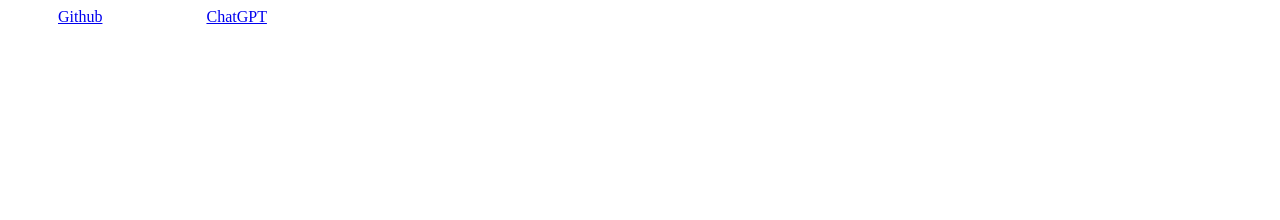
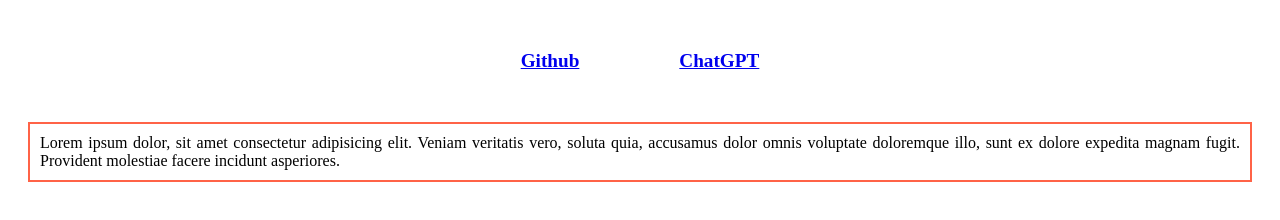
Before and after one commit to lijanahmmed/Form-Table, a plain HTML site: page index.html in a window 1280 px wide. Drawn offline with Linux system fonts and the light colour scheme.

Commit message:
html css added some unwanted css for learning

```diff
--- a/css/style.css
+++ b/css/style.css
@@ -1,4 +1,14 @@
-a{
+div{
+    margin: 50px;
+    display: flex;
+    justify-content: center;
+    gap: 100px;
+    font-size: larger;
+    font-weight: bolder;
+}
+p{
+    margin: 20px;
+    border: 2px solid tomato;
+    padding: 10px;
     text-align: justify;
-    margin: 50px;
 }
--- a/index.html
+++ b/index.html
@@ -8,7 +8,10 @@
     <link rel="stylesheet" href="css/style.css">
 </head>
 <body>
-    <a href="https://github.com/lijanahmmed?tab=overview&from=2025-07-01&to=2025-07-01" target="_blank">Github</a>
+   <div>
+     <a href="https://github.com/lijanahmmed?tab=overview&from=2025-07-01&to=2025-07-01" target="_blank">Github</a>
     <a href="https://chatgpt.com/">ChatGPT</a>
+   </div>
+    <p>Lorem ipsum dolor, sit amet consectetur adipisicing elit. Veniam veritatis vero, soluta quia, accusamus dolor omnis voluptate doloremque illo, sunt ex dolore expedita magnam fugit. Provident molestiae facere incidunt asperiores.</p>
 </body>
 </html>
```
